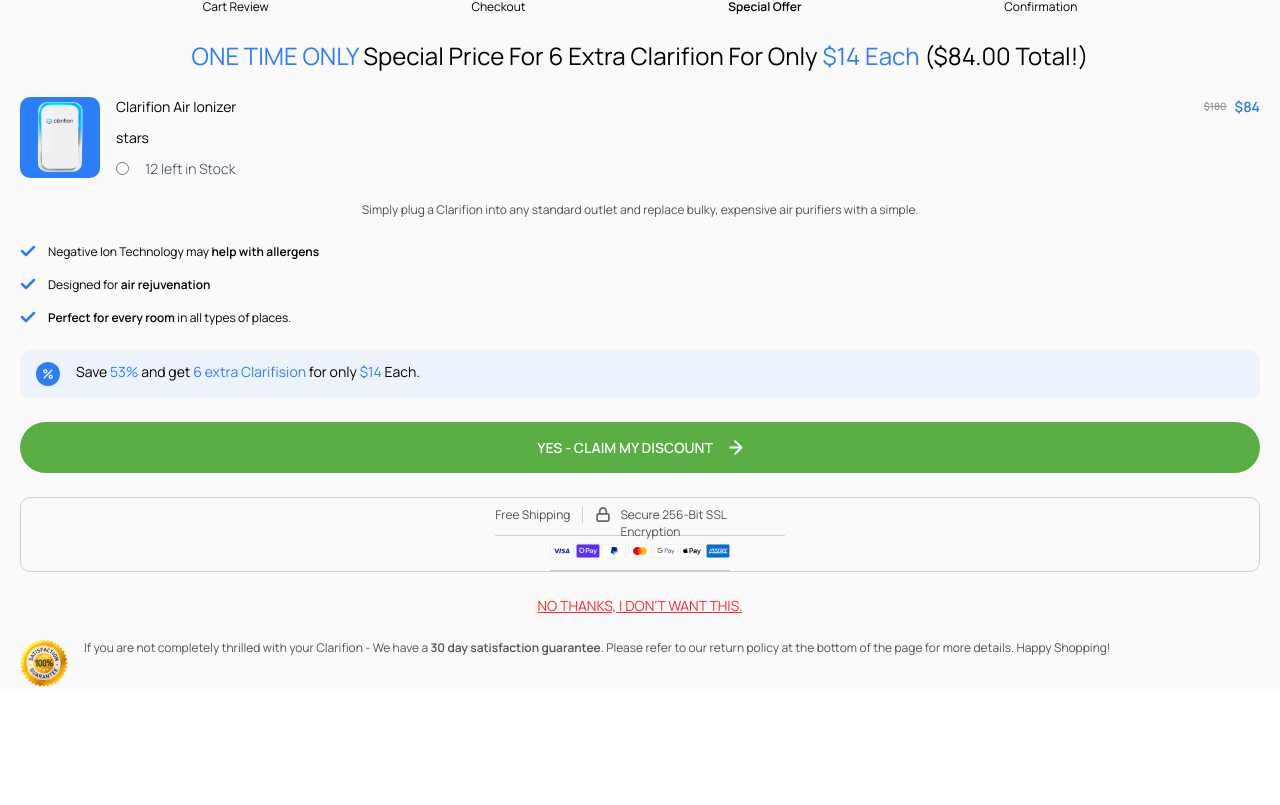
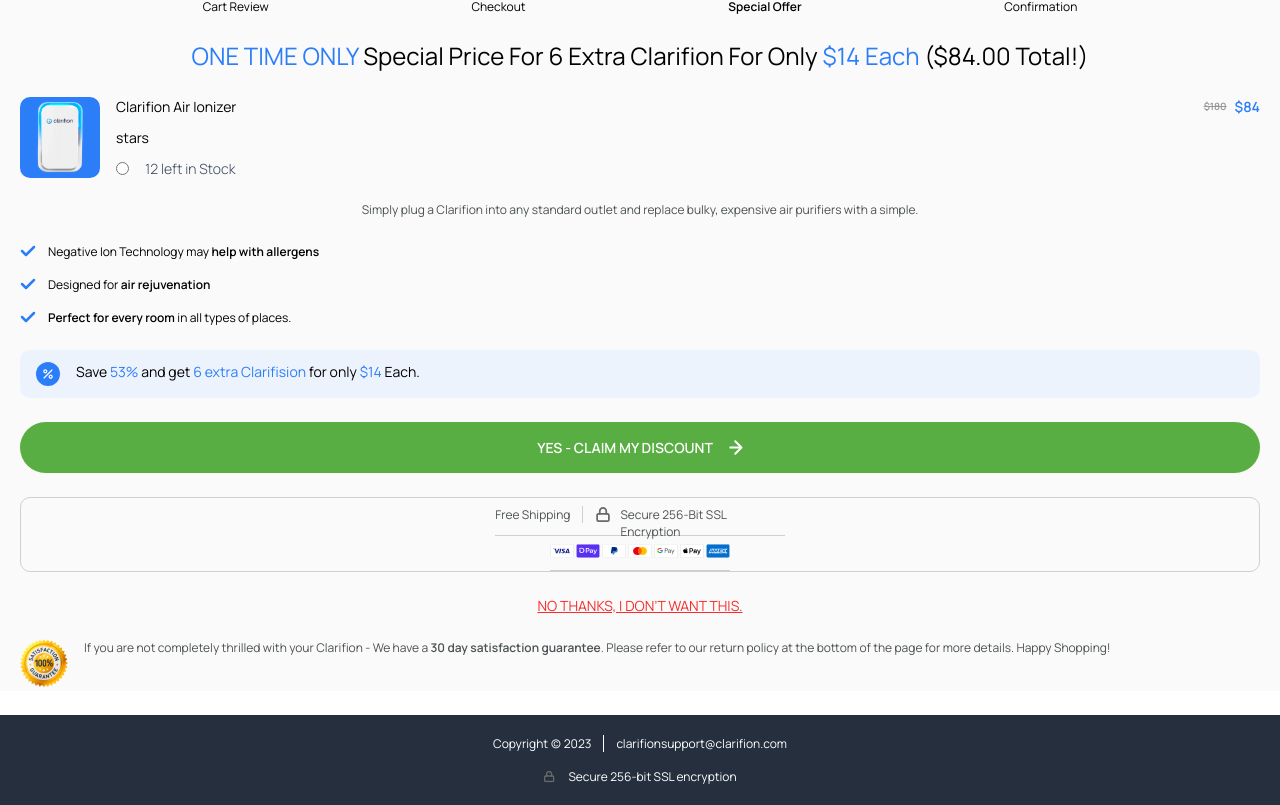
Before and after one commit to leandrojpcarvalho/clarifion, a React (Vite) app: page / in a window 1280 px wide. Shown: the part 295-1100 px from the top of the page. Before the commit the page ends 1010 px from the top, so only its background shows below. Built offline with nearby package versions, Linux system fonts and the light colour scheme.

Commit message:
feat: footer

```diff
--- a/src/App.tsx
+++ b/src/App.tsx
@@ -1,5 +1,6 @@
 import Header from "./components/header"
 import Main from "./components/main"
+import Footer from "./components/footer";
 import './App.css'
 
 function App() {
@@ -12,6 +13,9 @@
       <main>
         <Main />
       </main>
+      <footer>
+        <Footer />
+      </footer>
     </>
   )
 }
--- /dev/null
+++ b/src/components/footer/index.tsx
@@ -0,0 +1,26 @@
+import mainImg from '../../assets/main';
+import './styles.css';
+
+function Footer() {
+  return (
+    <>
+      <div>
+        <div>
+          <p>Copyright (c) 2023</p>
+        </div>
+        <div>
+          <p>Clarifionsupport@clarifion.com</p>
+        </div>
+      </div>
+      <div>
+          <img
+            src={mainImg.lock}
+            alt=""
+          />
+          <p>Secure 256-bit SSL encryption</p>
+      </div>
+    </>
+  );
+}
+
+export default Footer;
--- /dev/null
+++ b/src/components/footer/styles.css
@@ -0,0 +1,20 @@
+footer{
+  background-color: #252F3D;
+  color: #fff;
+  display: flex;
+  flex-direction: column;
+  justify-content: center;
+  align-items: center;
+  gap: 16px;
+  font-size: 12px;
+  padding: 20px 0;
+  &>div{
+    display: flex;
+    gap: 12px;
+  }
+  &>div>div:nth-child(2){
+    text-transform: lowercase;
+    border-left: 1px solid white;
+    padding-left: 12px;
+  }
+}
```
